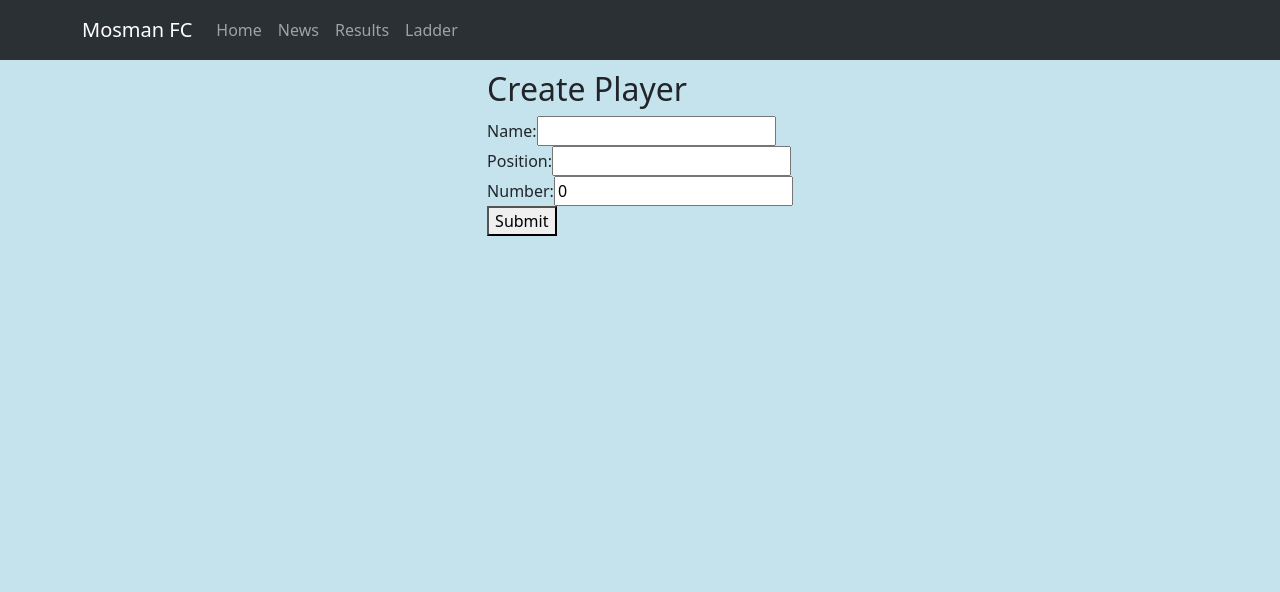
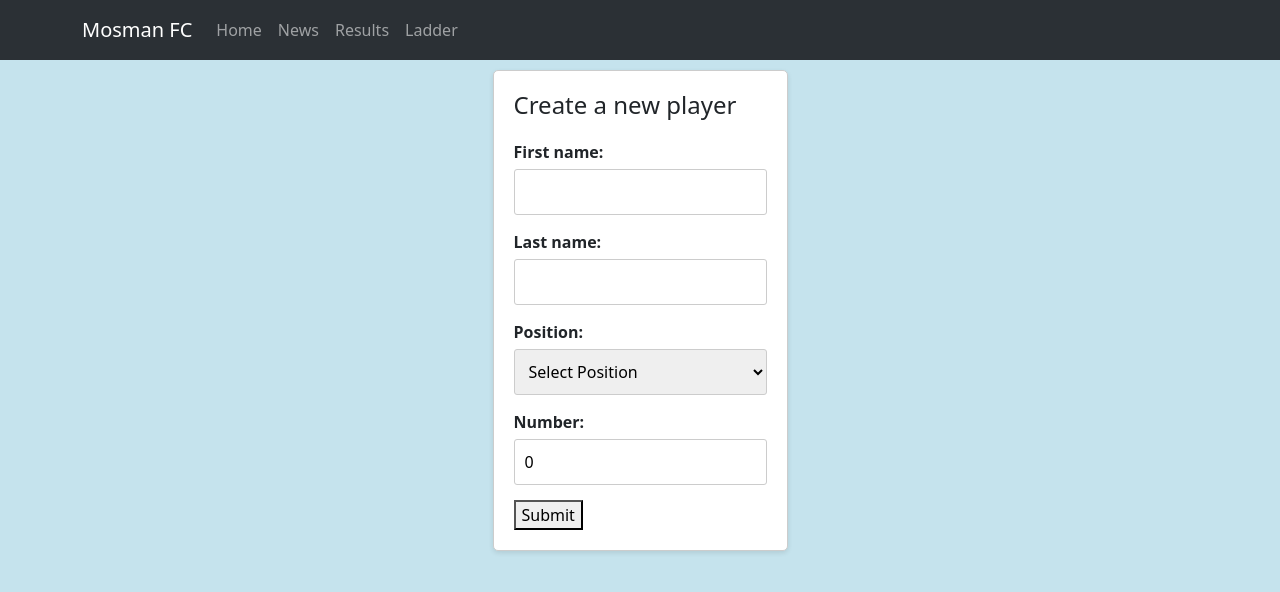
Before and after one commit to julian-petrich/amplify-react, a React (Create React App) app: page /createPlayer in a window 1280 px wide. Shown: the top 592 px of the page. Built offline with nearby package versions, Linux system fonts and the light colour scheme; what aws-amplify would draw is missing.

Commit message:
create player update

```diff
--- a/src/routes/CreatePlayer.js
+++ b/src/routes/CreatePlayer.js
@@ -1,38 +1,58 @@
 import React, { useState } from 'react';
 import { API } from 'aws-amplify';
 import NavBar from './NavBar';
+import './FormComponent.css';
 
 function FormComponent() {
-  const [formData, setFormData] = useState({
-    // Define your form fields here
-    name: '',
+  const initialFormData = {
+    firstname: '',
+    lastname: '',
     position: '',
     number: 0,
-  });
+  };
+
+  const [formData, setFormData] = useState(initialFormData);
+  const [successMessage, setSuccessMessage] = useState(false);
 
   const handleChange = (event) => {
-    const { name, value } = event.target;
+    const { name, value, type, files } = event.target;
+
+    // Check if the input is a file input (for image)
+    if (type === 'file') {
+      const imageFile = files[0];
+      setFormData({ ...formData, [name]: imageFile });
+    } else {
       setFormData({ ...formData, [name]: value });
+    }
   };
 
   const handleSubmit = async (event) => {
     event.preventDefault();
 
-    try {
-      // Replace 'YourApiName' with the name of your AWS Amplify API
     const apiName = 'myapi';
-      const path = '/players'; // Replace with your actual API endpoint
+    const path = '/players';
+
     const myInit = {
-        body: formData,
+      body: formData, // Convert the form data to JSON
     };
 
+    try {
+      // Create a FormData object to send the image file
+      const formDataToSend = new FormData();
+      formDataToSend.append('firstname', formData.firstname);
+      formDataToSend.append('lastname', formData.lastname);
+      formDataToSend.append('position', formData.position);
+      formDataToSend.append('number', formData.number);
       const response = await API.post(apiName, path, myInit);
+      console.log('Response:', response);
 
-      // Handle success or show a success message
-      console.log('Response:', response);
+      // Set success message and reset form values
+      setSuccessMessage(true);
+      setFormData(initialFormData);
+      console.log(formData);
+
     } catch (error) {
-      // Handle error or show an error message
-      console.log(formData)
+      console.log(formData);
       console.error('Error:', error);
     }
   };
@@ -40,42 +60,85 @@ function FormComponent() {
   return (
     <div className="center">
       <NavBar />
-    <div>
-      <h2>Create Player</h2>
+      <div className="form-container">
+        <h2>Create a new player</h2>
+        {successMessage && (
+          <div className="success-message">
+            Player has been successfully created.
+          </div>
+        )}
         <form onSubmit={handleSubmit}>
-        <label>
-          Name:
+          <div className="form-group">
+            <label htmlFor="firstname">First name:</label>
             <input
               type="text"
-            name="name"
-            value={formData.name}
+              id="firstname"
+              name="firstname"
+              value={formData.firstname}
               onChange={handleChange}
               required
             />
-        </label>
-        <br />
-        <label>
-          Position:
+          </div>
+          <div className="form-group">
+            <label htmlFor="lastname">Last name:</label>
             <input
               type="text"
+              id="lastname"
+              name="lastname"
+              value={formData.lastname}
+              onChange={handleChange}
+              required
+            />
+          </div>
+          <div className="form-group">
+            <label htmlFor="position">Position:</label>
+            <select
+              id="position"
               name="position"
               value={formData.position}
               onChange={handleChange}
               required
-          />
-        </label>
-        <br />
-        <label>
-            Number:
+            >
+              <option value="">Select Position</option>
+              <option value="Goalkeeper">Goalkeeper</option>
+              <option value="Defender">Defender</option>
+              <option value="Midfielder">Midfielder</option>
+              <option value="Forward">Forward</option>
+            </select>
+          </div>
+          <div className="form-group">
+            <label htmlFor="number">Number:</label>
             <input
               type="number"
+              id="number"
               name="number"
               value={formData.number}
               onChange={handleChange}
               required
+              inputMode="numeric" // Specify input mode as numeric
+              min="0" // Set minimum value to 0 to prevent negative numbers
+              style={{
+                /* Use inline styles for CSS styling */
+                appearance: 'textfield', // Hide up and down arrows in some browsers
+                width: '100%',
+                padding: '10px',
+                border: '1px solid #ccc',
+                borderRadius: '3px',
+                fontSize: '16px',
+              }}
             />
-            </label>
-        <br />
+          </div>
+          {/* <div className="form-group">
+            <label htmlFor="image">Image:</label>
+            <input
+              type="file"
+              id="image"
+              name="image"
+              onChange={handleChange}
+              accept=".jpeg, .png, .jpg" // Specify accepted file types (only .png in this case)
+              required
+            />
+          </div> */}
           <button type="submit">Submit</button>
         </form>
       </div>
--- /dev/null
+++ b/src/routes/FormComponent.css
@@ -0,0 +1,73 @@
+/* Form container */
+.form-container {
+    max-width: 100%;
+    margin: 0 auto;
+    padding: 20px;
+    border: 1px solid #ccc;
+    border-radius: 5px;
+    box-shadow: 0 2px 5px rgba(0, 0, 0, 0.1);
+    background-color: #fff;
+  }
+
+  /* Form header */
+  .form-container h2 {
+    font-size: 24px;
+    margin-bottom: 20px;
+  }
+
+  /* Form groups */
+  .form-group {
+    margin-bottom: 15px;
+  }
+
+  /* Submit button */
+.form-group button[type="submit"] {
+    background-color: #007bff;
+    color: #fff;
+    border: none;
+    border-radius: 3px;
+    padding: 10px 20px;
+    font-size: 16px;
+    cursor: pointer;
+    transition: background-color 0.3s ease;
+  }
+
+  .form-group button[type="submit"]:hover {
+    background-color: #0056b3;
+  }
+
+
+  /* Labels */
+  .form-group label {
+    display: block;
+    font-weight: bold;
+    margin-bottom: 5px;
+  }
+
+  /* Input and select fields */
+  .form-group input[type="text"],
+  .form-group input[type="number"],
+  .form-group select {
+    width: 100%;
+    padding: 10px;
+    border: 1px solid #ccc;
+    border-radius: 3px;
+    font-size: 16px;
+  }
+
+  /* Error message */
+  .error-message {
+    color: red;
+    margin-top: 5px;
+  }
+
+  /* Success message */
+  .success-message {
+    color: green;
+    background-color: #e9f5e1;
+    border: 1px solid #a3cf7d;
+    padding: 10px;
+    border-radius: 3px;
+    margin-top: 10px;
+    text-align: center;
+  }
```
Lines whose indentation alone changed are shown as unchanged.
